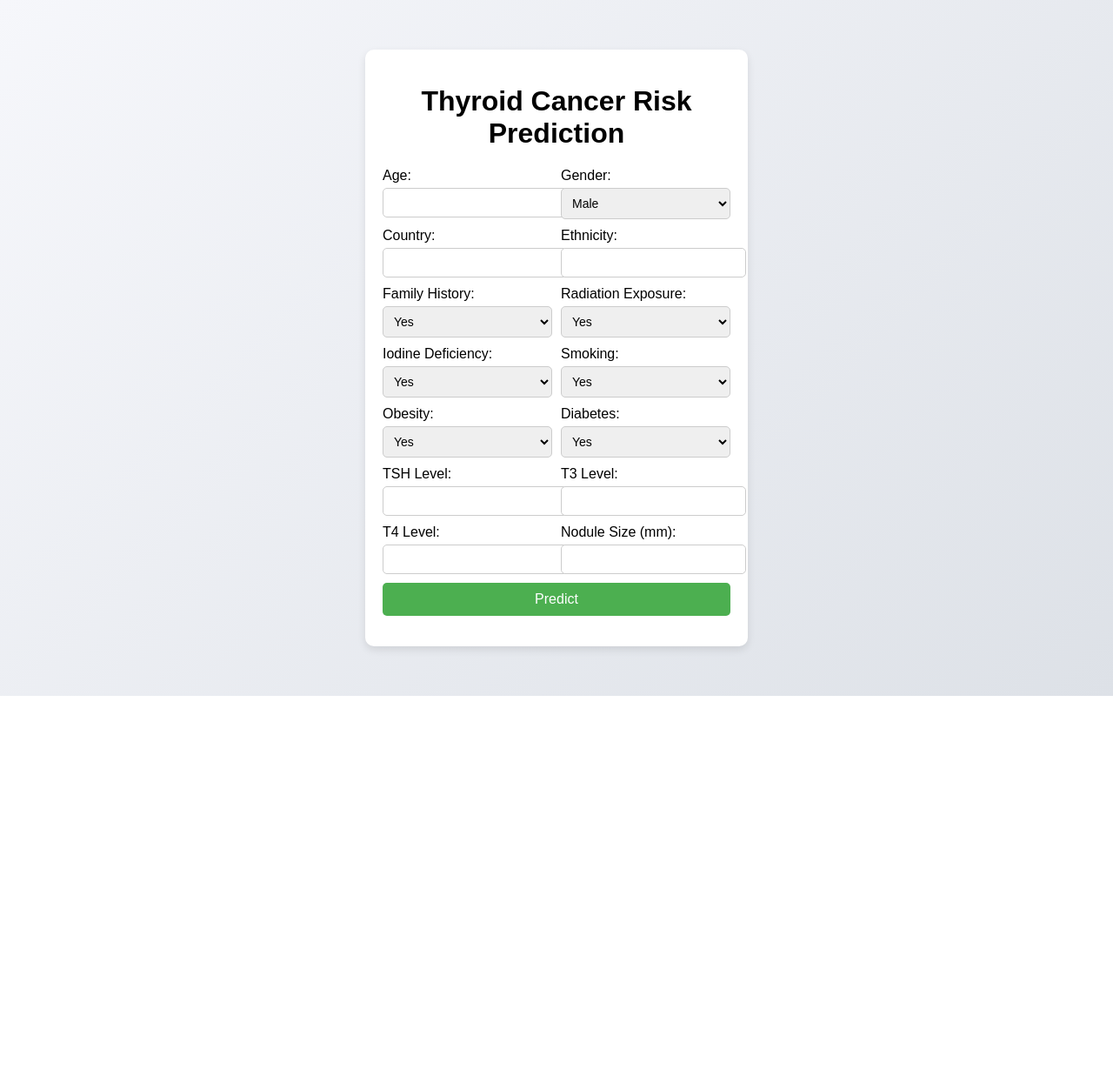
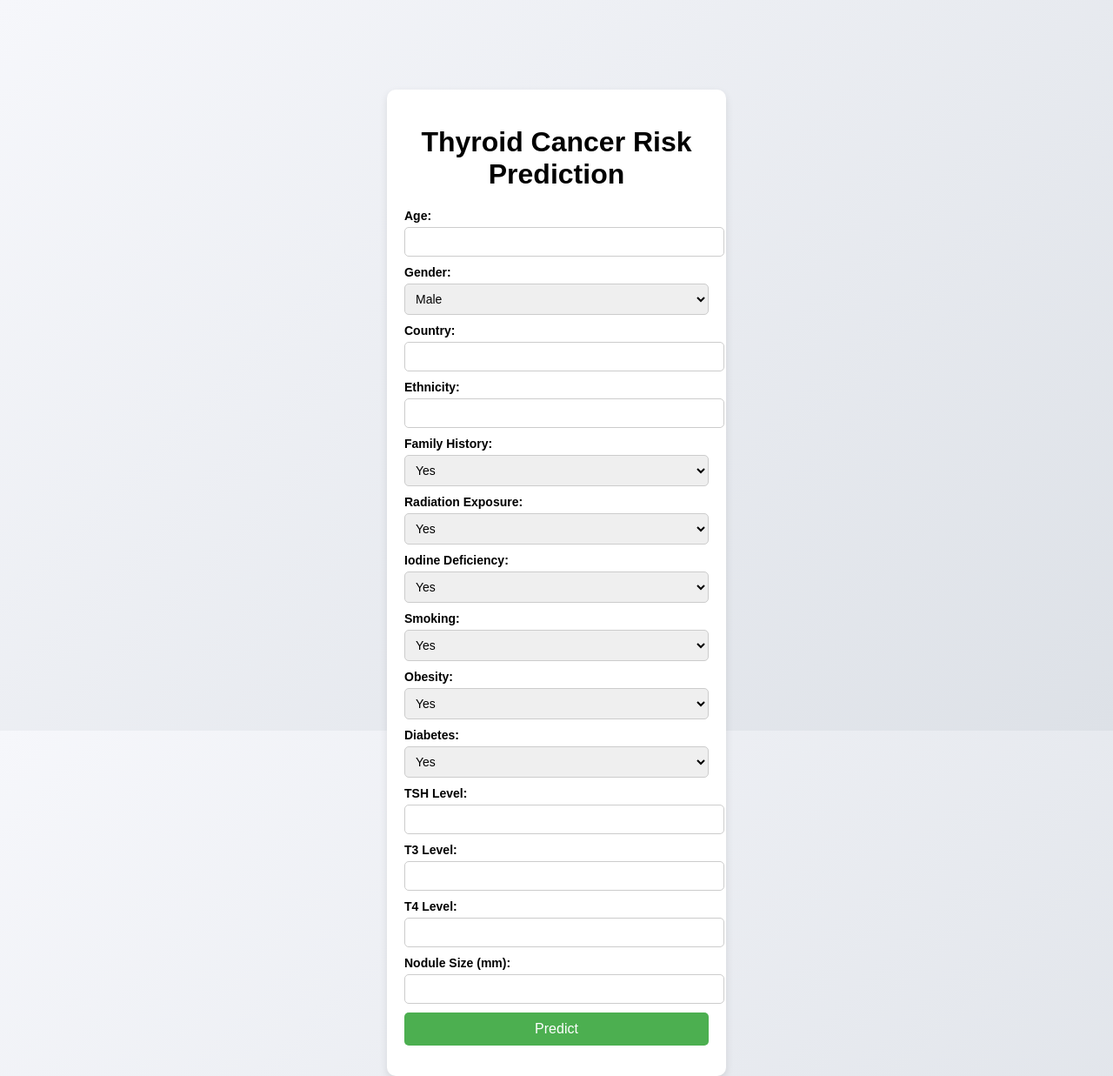
Before and after one commit to ItsSohamPurao/Thyroid-Cancer-, a Python web app: template App/templates/index.html in a window 1280 px wide. Shown: the whole page at 87% size. Before the commit the page ends 800 px from the top, so only its background shows below. Run offline with Jinja, Linux system fonts and the light colour scheme; the template is opened without the code that fills it, so the values that code supplies are empty.

Commit message:
fixed website appearance

```diff
--- a/App/templates/index.html
+++ b/App/templates/index.html
@@ -3,7 +3,7 @@
 <head>
     <meta charset="UTF-8">
     <meta name="viewport" content="width=device-width, initial-scale=1.0">
-    <title>Cancer Risk Prediction</title>
+    <title>Thyroid Cancer Risk Prediction</title>
     <link rel="stylesheet" href="styles.css">
     <script defer src="script.js"></script>
 </head>
@@ -11,56 +11,82 @@
     <div class="container">
         <h1 class="fade-in">Thyroid Cancer Risk Prediction</h1>
         <form id="prediction-form">
-            <div class="grid">
-                <label>Age: <input type="number" name="age" required></label>
-                <label>Gender:
+            <div class="form-group">
+                <label>Age:</label>
+                <input type="number" name="age" required>
+            </div>
+            <div class="form-group">
+                <label>Gender:</label>
                 <select name="gender" required>
                     <option value="male">Male</option>
                     <option value="female">Female</option>
                 </select>
-                </label>
-                <label>Country: <input type="text" name="country" required></label>
-                <label>Ethnicity: <input type="text" name="ethnicity" required></label>
-                <label>Family History:
+            </div>
+            <div class="form-group">
+                <label>Country:</label>
+                <input type="text" name="country" required>
+            </div>
+            <div class="form-group">
+                <label>Ethnicity:</label>
+                <input type="text" name="ethnicity" required>
+            </div>
+            <div class="form-group">
+                <label>Family History:</label>
                 <select name="family_history" required>
                     <option value="yes">Yes</option>
                     <option value="no">No</option>
                 </select>
-                </label>
-                <label>Radiation Exposure:
+            </div>
+            <div class="form-group">
+                <label>Radiation Exposure:</label>
                 <select name="radiation_exposure" required>
                     <option value="yes">Yes</option>
                     <option value="no">No</option>
                 </select>
-                </label>
-                <label>Iodine Deficiency:
+            </div>
+            <div class="form-group">
+                <label>Iodine Deficiency:</label>
                 <select name="iodine_deficiency" required>
                     <option value="yes">Yes</option>
                     <option value="no">No</option>
                 </select>
-                </label>
-                <label>Smoking:
+            </div>
+            <div class="form-group">
+                <label>Smoking:</label>
                 <select name="smoking" required>
                     <option value="yes">Yes</option>
                     <option value="no">No</option>
                 </select>
-                </label>
-                <label>Obesity:
+            </div>
+            <div class="form-group">
+                <label>Obesity:</label>
                 <select name="obesity" required>
                     <option value="yes">Yes</option>
                     <option value="no">No</option>
                 </select>
-                </label>
-                <label>Diabetes:
+            </div>
+            <div class="form-group">
+                <label>Diabetes:</label>
                 <select name="diabetes" required>
                     <option value="yes">Yes</option>
                     <option value="no">No</option>
                 </select>
-                </label>
-                <label>TSH Level: <input type="number" step="0.01" name="tsh_level" required></label>
-                <label>T3 Level: <input type="number" step="0.01" name="t3_level" required></label>
-                <label>T4 Level: <input type="number" step="0.01" name="t4_level" required></label>
-                <label>Nodule Size (mm): <input type="number" step="0.1" name="nodule_size" required></label>
+            </div>
+            <div class="form-group">
+                <label>TSH Level:</label>
+                <input type="number" step="0.01" name="tsh_level" required>
+            </div>
+            <div class="form-group">
+                <label>T3 Level:</label>
+                <input type="number" step="0.01" name="t3_level" required>
+            </div>
+            <div class="form-group">
+                <label>T4 Level:</label>
+                <input type="number" step="0.01" name="t4_level" required>
+            </div>
+            <div class="form-group">
+                <label>Nodule Size (mm):</label>
+                <input type="number" step="0.1" name="nodule_size" required>
             </div>
             <button type="submit" class="btn">Predict</button>
         </form>
--- a/App/templates/styles.css
+++ b/App/templates/styles.css
@@ -7,6 +7,7 @@ body {
     justify-content: center;
     height: 100vh;
     margin: 0;
+    padding: 20px;
 }
 
 /* Container */
@@ -15,30 +16,30 @@ body {
     padding: 20px;
     border-radius: 10px;
     box-shadow: 0 4px 10px rgba(0, 0, 0, 0.1);
-    width: 400px;
+    width: 350px;
     text-align: center;
     animation: fadeIn 1s ease-in-out;
+    margin-top: 500px;  /* Add this line to create space at the top */
 }
 
-/* Form */
-form {
+
+/* Form Styling */
+.form-group {
     display: flex;
     flex-direction: column;
-    gap: 10px;
+    margin-bottom: 10px;
+    text-align: left;
 }
 
-/* Grid Layout */
-.grid {
-    display: grid;
-    grid-template-columns: 1fr 1fr;
-    gap: 10px;
-    text-align: left;
+.form-group label {
+    font-size: 14px;
+    font-weight: bold;
+    margin-bottom: 5px;
 }
 
 input, select {
     width: 100%;
     padding: 8px;
-    margin-top: 5px;
     border: 1px solid #ccc;
     border-radius: 5px;
     font-size: 14px;
@@ -54,6 +55,7 @@ input, select {
     font-size: 16px;
     cursor: pointer;
     transition: 0.3s;
+    width: 100%;
 }
 
 .btn:hover {
```
Lines whose indentation alone changed are shown as unchanged.
